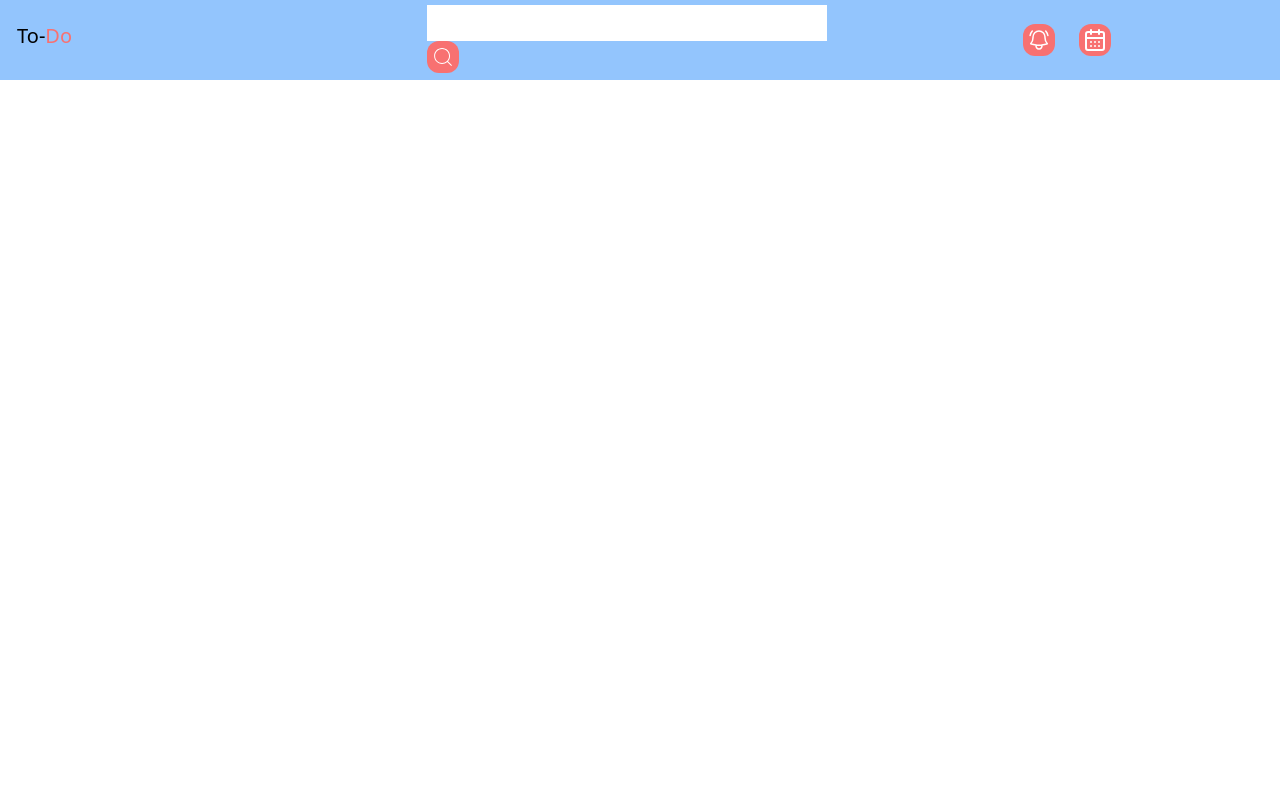
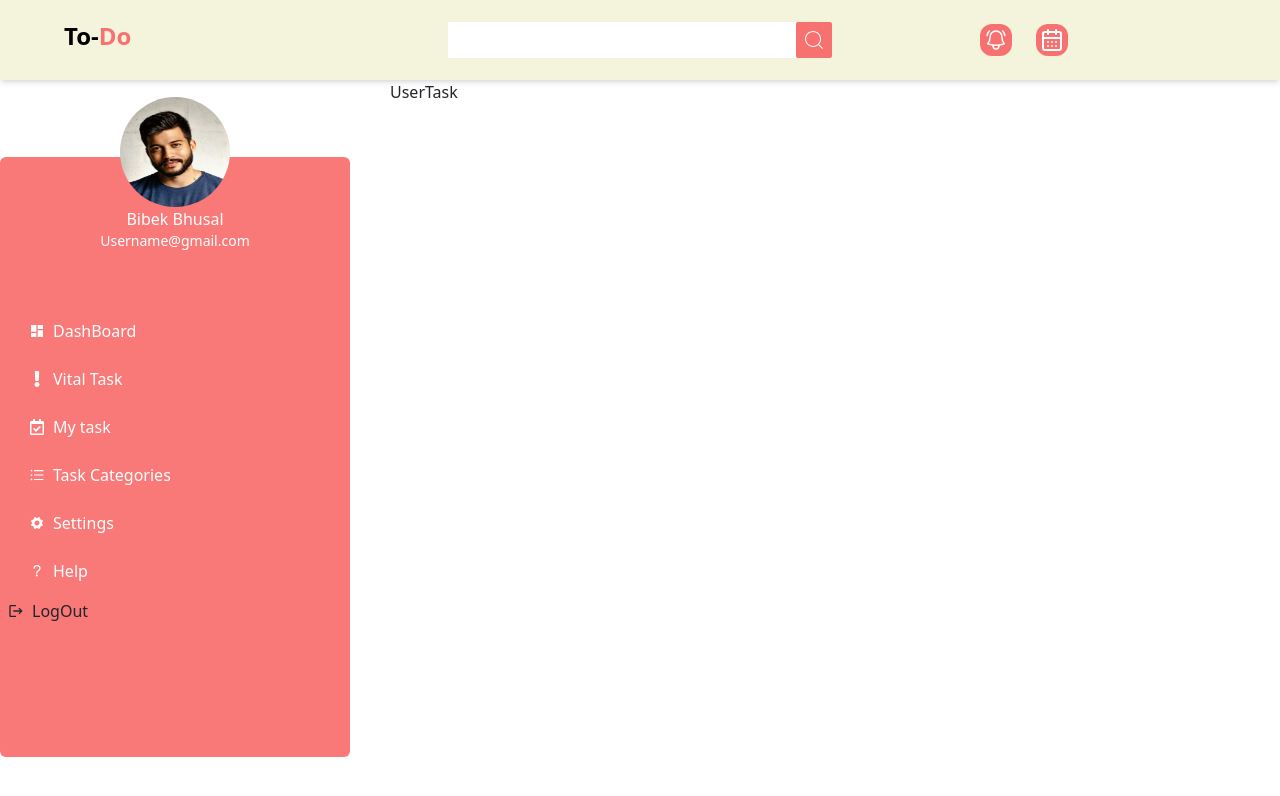
Before and after one commit to Birendra00000/TodoApp-using-MERN, a React (Create React App) app in the folder frontend1/: page /usertask in a window 1280 px wide. Shown: the top 796 px of the page. Built offline with nearby package versions, Linux system fonts and the light colour scheme; no server answers.

Commit message:
commit -m new changes

```diff
--- a/frontend1/src/App.js
+++ b/frontend1/src/App.js
@@ -1,27 +1,63 @@
 import "./App.css";
-import { BrowserRouter, Routes, Route } from "react-router-dom";
+import { createBrowserRouter, Route, Link, Outlet } from "react-router-dom";
 import Home from "./pages/homepage/home";
 import Login from "./pages/login/Login";
 import Register from "./pages/register/Register";
 import Create from "./pages/create/Create";
 import SingleTodo from "./pages/single/SingleTodo";
 import Navbar from "./components/Navbar";
+import DashBoard from "./pages/dashboard/DashBoard";
+import SideBar from "./components/sideBar/SideBar";
+import UserTask from "./pages/myTask/UserTask";
+import { RouterProvider } from "react-router-dom";
 
 function App() {
-  return (
-    <>
-      <BrowserRouter>
+  const LayOut = () => {
+    return (
+      <div>
         <Navbar />
-        <Routes>
-          <Route path="/" element={<Home />} />
-          <Route path="/login" element={<Login />} />
-          <Route path="/register" element={<Register />} />
-          <Route path="/create" element={<Create />} />
-          <Route path="/:id" element={<SingleTodo />} />
-        </Routes>
-      </BrowserRouter>
-    </>
-  );
+        <div className="flex gap-10">
+          <div>
+            <SideBar />
+          </div>
+          <div>
+            <Outlet />
+          </div>
+        </div>
+      </div>
+    );
+  };
+
+  const router = createBrowserRouter([
+    {
+      path: "/",
+      element: <LayOut />,
+      children: [
+        {
+          path: "/",
+          element: <DashBoard />,
+        },
+        {
+          path: "/create",
+          element: <Create />,
+        },
+
+        {
+          path: "/usertask",
+          element: <UserTask />,
+        },
+      ],
+    },
+    {
+      path: "/login",
+      element: <Login />,
+    },
+    {
+      path: "/register",
+      element: <Register />,
+    },
+  ]);
+  return <RouterProvider router={router} />;
 }
 
 export default App;
--- a/frontend1/src/components/Navbar.jsx
+++ b/frontend1/src/components/Navbar.jsx
@@ -8,24 +8,31 @@ import { CiSearch } from "react-icons/ci";
 const Navbar = () => {
   return (
     <div
-      className="grid grid-cols-3 justify-between bg-blue-300 text-white h-20 items-center
-    w-full fixed top-0 left-0
+      className="w-full flex justify-center bg-[#f4f4dd] text-white h-20 items-center
+    shadow-md"
+    >
+      {/* fixed top-0 left-0  */}
+      <div
+        className="grid grid-cols-3 justify-between  w-[90%] h-full items-center
     "
       >
         {" "}
-      <Link to="/" className="ml-[4%] text-xl no-underline">
-        <div className="flex text-black">
-          <h5>To-</h5>
-          <h5 className="text-red-400">Do</h5>
+        <Link to="/" className=" no-underline">
+          <div className="flex text-black mb-0 ">
+            <h5 className="text-[24px] font-semibold">To-</h5>
+            <h5 className="text-red-400 mb-0 text-[24px] font-semibold">Do</h5>
           </div>
         </Link>
         <div className="flex justify-start items-center">
-        <div>
-          <input type="search" name="" id="" className="w-[400px] p-[6px]" />
-          <button className="bg-red-400 p-1 rounded-xl">
+          <input
+            type="search"
+            name=""
+            id=""
+            className="w-[400px] p-[6px] outline-none"
+          />
+          <button className="bg-red-400 px-[6px] py-[6px] rounded-sm">
             <CiSearch className=" size-6 text-white" />
           </button>
-        </div>{" "}
         </div>
         <div className="flex  items-center justify-center gap-4">
           <button className="bg-red-400 p-1 rounded-xl">
@@ -49,6 +56,7 @@ const Navbar = () => {
           <div>Login</div>
         </Link> */}
       </div>
+    </div>
   );
 };
 
--- /dev/null
+++ b/frontend1/src/components/mainHomePage/MainPage.jsx
@@ -0,0 +1,7 @@
+import React from "react";
+
+const MainPage = () => {
+  return <div>MainPage</div>;
+};
+
+export default MainPage;
--- /dev/null
+++ b/frontend1/src/components/sideBar/SideBar.jsx
@@ -0,0 +1,58 @@
+import React from "react";
+import { MdDashboard } from "react-icons/md";
+import UserProfile from "../userProfile/UserProfile";
+import { FaExclamation } from "react-icons/fa";
+import { FaRegCalendarCheck } from "react-icons/fa";
+import { AiOutlineBars } from "react-icons/ai";
+import { IoIosSettings } from "react-icons/io";
+import { IoHelp } from "react-icons/io5";
+import { MdLogout } from "react-icons/md";
+import { Link } from "react-router-dom";
+
+const SideBar = () => {
+  return (
+    <div className=" flex  justify-start z-[-10] mt-[22%]">
+      <div className="bg-[#f97878]  w-[350px] rounded-md h-[600px]">
+        <div>
+          <UserProfile />
+          <div className="flex flex-col gap-2 ml-[6%]  text-white">
+            <Link to="/" className=" no-underline text-white">
+              <div className="  flex gap-2 items-center p-2 hover:text-red-400 hover:bg-white  w-[285px] hover:rounded-md ">
+                <MdDashboard />
+                <p className="mb-0 font-medium ">DashBoard</p>
+              </div>{" "}
+            </Link>
+            <div className="flex gap-2 items-center p-2 hover:bg-white hover:text-red-400 w-[285px] hover:rounded-md">
+              <FaExclamation />
+              <p className="mb-0 font-medium">Vital Task</p>
+            </div>{" "}
+            <Link to="usertask" className="no-underline text-white ">
+              <div className="flex gap-2 items-center p-2 hover:bg-white hover:text-red-400 w-[285px] hover:rounded-md">
+                <FaRegCalendarCheck />
+                <p className="mb-0 font-medium">My task</p>
+              </div>
+            </Link>{" "}
+            <div className="flex gap-2 items-center p-2 hover:bg-white hover:text-red-400 w-[285px] hover:rounded-md">
+              <AiOutlineBars />
+              <p className="mb-0 font-medium"> Task Categories</p>
+            </div>{" "}
+            <div className="flex gap-2 items-center p-2 hover:bg-white hover:text-red-400 w-[285px] hover:rounded-md">
+              <IoIosSettings />
+              <p className="mb-0 font-medium">Settings</p>
+            </div>{" "}
+            <div className="flex gap-2 items-center p-2 hover:bg-white hover:text-red-400 w-[285px] hover:rounded-md">
+              <IoHelp />
+              <p className="mb-0 font-medium">Help</p>
+            </div>
+          </div>
+        </div>
+        <div className="flex gap-2 items-center p-2 hover:bg-white hover:text-red-400 w-[285px] hover:rounded-md">
+          <MdLogout />
+          <p className="mb-0 font-medium">LogOut</p>
+        </div>
+      </div>
+    </div>
+  );
+};
+
+export default SideBar;
--- /dev/null
+++ b/frontend1/src/components/userProfile/UserProfile.jsx
@@ -0,0 +1,22 @@
+import React from "react";
+
+const UserProfile = () => {
+  return (
+    <div className="relative top-[-60px] text-white">
+      {" "}
+      <img
+        src="profile.jpg"
+        alt=""
+        className="h-[110px] w-[110px] rounded-full relative left-[120px]"
+      />
+      <div className="flex justify-center">
+        <p className="mb-0">Bibek Bhusal</p>
+      </div>
+      <div className="flex justify-center text-sm">
+        <p className="mb-0">Username@gmail.com</p>
+      </div>
+    </div>
+  );
+};
+
+export default UserProfile;
--- /dev/null
+++ b/frontend1/src/pages/dashboard/DashBoard.jsx
@@ -0,0 +1,7 @@
+import React from "react";
+
+const DashBoard = () => {
+  return <div>DashBoard</div>;
+};
+
+export default DashBoard;
--- a/frontend1/src/pages/homepage/home.jsx
+++ b/frontend1/src/pages/homepage/home.jsx
@@ -5,8 +5,9 @@ import "bootstrap/dist/css/bootstrap.min.css";
 import axios from "axios";
 import { createContext, useContext } from "react";
 import { Link } from "react-router-dom";
-
-const ThemeContext = createContext(null);
+import SideBar from "../../components/sideBar/SideBar";
+import MainPage from "../../components/mainHomePage/MainPage";
+import DashBoard from "../dashboard/DashBoard";
 
 export default function Home() {
   const [todos, setTodos] = useState([]);
@@ -22,34 +23,41 @@ export default function Home() {
   }, []);
 
   return (
-    <div className=" mx-[2%] grid grid-cols-1 md:grid-cols-2 lg:grid-cols-3 scroll-smooth mb-[4%] mt-[100px] ">
-      {todos.map((item) => {
-        return (
-          <>
-            <Link key={item._id} to={`/${item._id}`} className="no-underline">
-              <div className="w-[300px] min-h-[120px] max-h-auto lg:w-[400px]  bg-[#bbe7f4] text-white mt-3  ml-auto mr-auto rounded-lg shadow-md shadow-blue-50/50 ">
-                <div className="flex justify-center text-[20px] text-left border-b-white p-2 h-auto min-h-10 max-h-fit">
-                  {/* {" "}
-                  {item.todoTitle.length > 100 ? (
-                    <div>{item.todoTitle.slice(0, 100)}...</div>
-                  ) : (
-                    <> {item.todoTitle}</>
-                  )} */}
-                  {item.todoTitle}
-                </div>
+    // <div className=" mx-[2%] grid grid-cols-1 md:grid-cols-2 lg:grid-cols-3 scroll-smooth mb-[4%] mt-[100px] ">
+    //   {todos.map((item) => {
+    //     return (
+    //       <>
+    //         <Link key={item._id} to={`/${item._id}`} className="no-underline">
+    //           <div className="w-[300px] min-h-[120px] max-h-auto lg:w-[400px]  bg-[#bbe7f4] text-white mt-3  ml-auto mr-auto rounded-lg shadow-md shadow-blue-50/50 ">
+    //             <div className="flex justify-center text-[20px] text-left border-b-white p-2 h-auto min-h-10 max-h-fit">
+    //               {/* {" "}
+    //               {item.todoTitle.length > 100 ? (
+    //                 <div>{item.todoTitle.slice(0, 100)}...</div>
+    //               ) : (
+    //                 <> {item.todoTitle}</>
+    //               )} */}
+    //               {item.todoTitle}
+    //             </div>
 
-                {/* <div className="flex text-md justify-center p-2">
-                  {item.todoDescription.length > 424 ? (
-                    <div>{item.todoDescription.slice(0, 424)}...</div>
-                  ) : (
-                    <> {item.todoDescription}</>
-                  )}
-                </div> */}
-              </div>
-            </Link>
-          </>
-        );
-      })}
-    </div>
+    //             {/* <div className="flex text-md justify-center p-2">
+    //               {item.todoDescription.length > 424 ? (
+    //                 <div>{item.todoDescription.slice(0, 424)}...</div>
+    //               ) : (
+    //                 <> {item.todoDescription}</>
+    //               )}
+    //             </div> */}
+    //           </div>
+    //         </Link>
+    //       </>
+    //     );
+    //   })}
+    // </div>
+    <>
+      {/* <div className=" flex w-full justify-start z-[-10] mt-[7%]"> */}
+      {/* absolute top-[25%] */}
+      <DashBoard />
+      {/* <MainPage /> */}
+      {/* </div> */}
+    </>
   );
 }
--- /dev/null
+++ b/frontend1/src/pages/myTask/UserTask.jsx
@@ -0,0 +1,7 @@
+import React from "react";
+
+const UserTask = () => {
+  return <div>UserTask</div>;
+};
+
+export default UserTask;
```
Also changed, not shown: frontend1/public/profile.jpg (added). Lines whose indentation alone changed are shown as unchanged.
